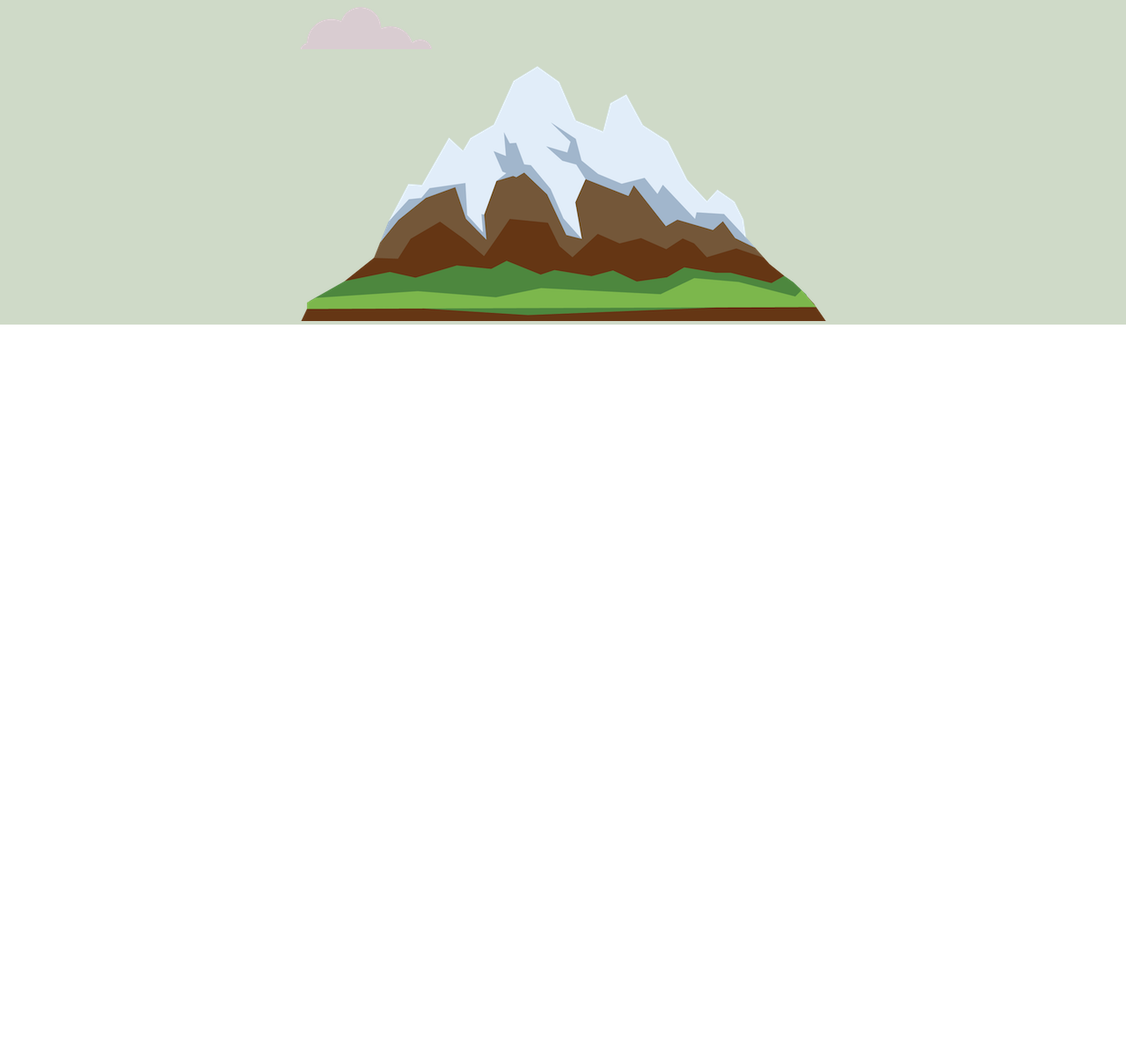
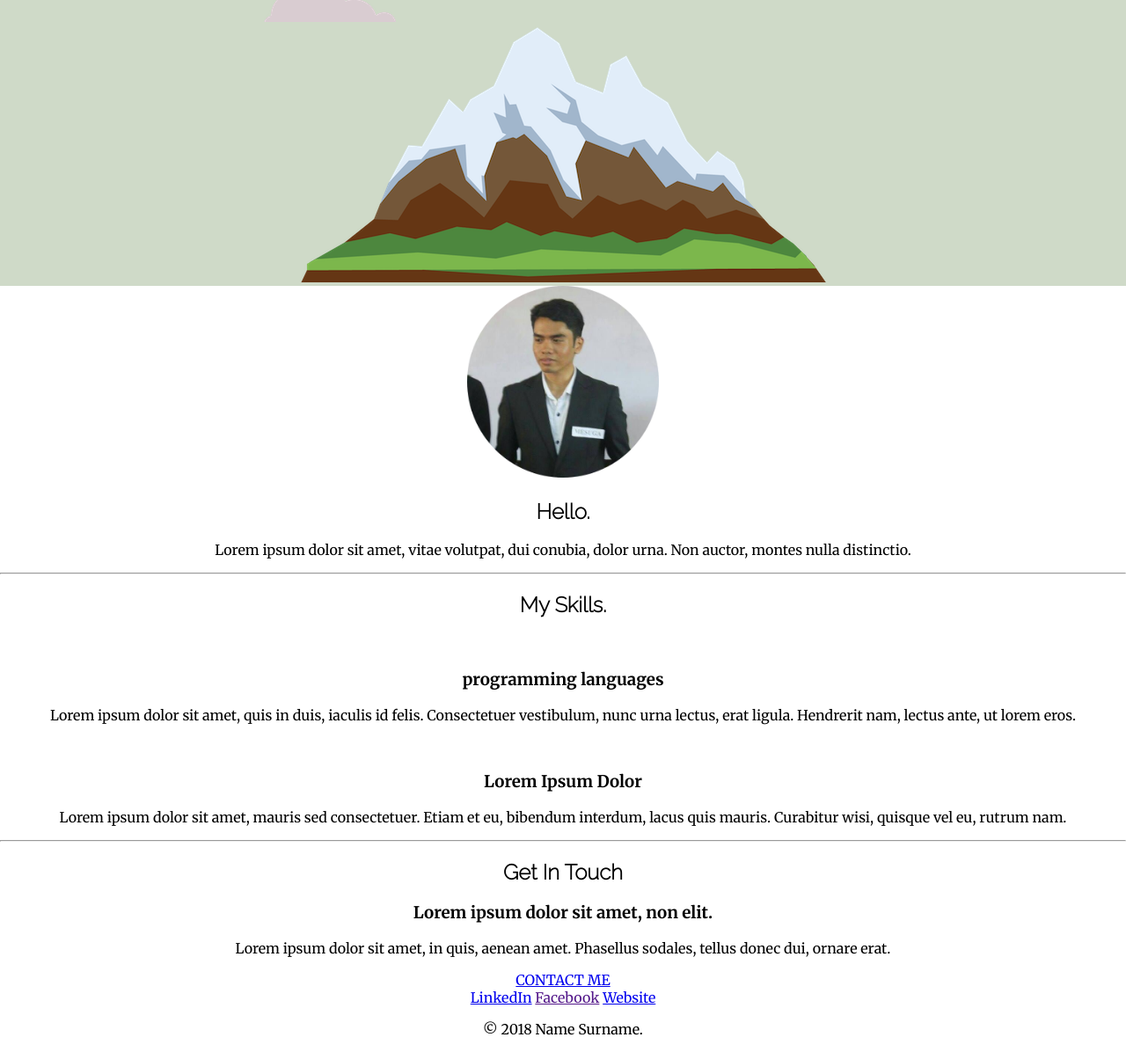
Before and after one commit to Rey-commits/WebDevBootcamp2020, a plain HTML site: page CSS-My Site/index.html in a window 1280 px wide. Shown: the part 286-1482 px from the top of the page at 88% size. Before the commit the page ends 800 px from the top, so only its background shows below. Drawn offline with Linux system fonts and the light colour scheme.

Commit message:
folder has been modified

```diff
--- a/CSS-My Site/index.html
+++ b/CSS-My Site/index.html
@@ -1,24 +1,64 @@
 <!DOCTYPE html>
 <html lang="en" dir="ltr">
-continue at 5.8
+continue at 5.10
 
 <head>
   <meta charset="utf-8">
   <title>Reymond Robin Mesuga</title>
   <link rel="stylesheet" href="style.css">
   <link rel="icon" href="favicon.ico">
+  <link rel="preconnect" href="https://fonts.gstatic.com">
+  <link href="https://fonts.googleapis.com/css2?family=Merriweather:ital,wght@0,300;0,400;0,700;0,900;1,300;1,400;1,700&family=Montserrat:ital,wght@0,200;0,600;1,400&family=Raleway:ital,wght@0,100;0,200;1,100;1,200;1,400&display=swap"
+    rel="stylesheet">
 </head>
 
 <body>
   <div class="top-container">
     <img class="top-cloud" src="cloud.png" alt="cloud-img">
-    <h1>I'm Reymond</h1>
+    <h1>Hi, I'm Reymond</h1>
     <p>programmer</p>
     <img class="bottom-cloud" src="cloud.png" alt="cloud-img">
     <img src="mountain.png" alt="mountain-img">
 
+  </div>
 
+  <div class="middle-container">
+    <div class="profile">
+      <img width="17%" src="circle-cropped.png" alt="reymond's photo">
+      <h2>Hello.</h2>
+      <p>Lorem ipsum dolor sit amet, vitae volutpat, dui conubia, dolor urna. Non auctor, montes nulla distinctio.</p>
+    </div>
+    <hr>
+    <div class="skills">
+      <h2>My Skills.</h2>
+      <div class="skill-row">
+        <img class="" src="" alt="">
+        <h3>programming languages</h3>
+        <p>Lorem ipsum dolor sit amet, quis in duis, iaculis id felis. Consectetuer vestibulum, nunc urna lectus, erat ligula. Hendrerit nam, lectus ante, ut lorem eros.</p>
+      </div>
+      <div class="skill-row">
+        <img class="" src="" alt="">
+        <h3>Lorem Ipsum Dolor</h3>
+        <p>Lorem ipsum dolor sit amet, mauris sed consectetuer. Etiam et eu, bibendum interdum, lacus quis mauris. Curabitur wisi, quisque vel eu, rutrum nam.</p>
+      </div>
+    </div>
+    <hr>
+    <div class="contact-me">
+      <h2>Get In Touch</h2>
+      <h3>Lorem ipsum dolor sit amet, non elit.</h3>
+      <p>Lorem ipsum dolor sit amet, in quis, aenean amet. Phasellus sodales, tellus donec dui, ornare erat.</p>
+      <a class="btn" href="mesugareymondrobin@gmail.com">CONTACT ME</a>
+    </div>
   </div>
+
+
+  <div class="bottom-container">
+    <a class="footer-link" href="www.linkedin.com/in/reymond-r-21410">LinkedIn</a>
+    <a class="footer-link" href="">Facebook</a>
+    <a class="footer-link" href="https://www.appbrewery.co/">Website</a>
+    <p>© 2018 Name Surname.</p>
+  </div>
+
 
 </body>
 
--- a/CSS-My Site/style.css
+++ b/CSS-My Site/style.css
@@ -1,13 +1,18 @@
 body {
   margin: 0;
   text-align: center;
+  font-family: 'Merriweather', serif;
+}
 
 
-}
 
 h1 {
   width: 10%;
   margin: 0 auto 0 auto;
+  font-family: 'Montserrat', sans-serif;
+}
+h2 {
+  font-family: 'Raleway', sans-serif;
 }
 
 .top-container {
@@ -17,4 +22,11 @@ h1 {
 }
 .bottom-cloud {
   position: absolute;
+  left: 300px;
+  bottom: 300px;
 }
+.top-cloud {
+  position: absolute;
+  right: 300px;
+  top:50px;
+}
```
Also changed, not shown: CSS-My Site/StubCode.html (added, +36 -0 lines), CSS-My Site/._StubCode.html (added), CSS-My Site/circle-cropped.png (added).
